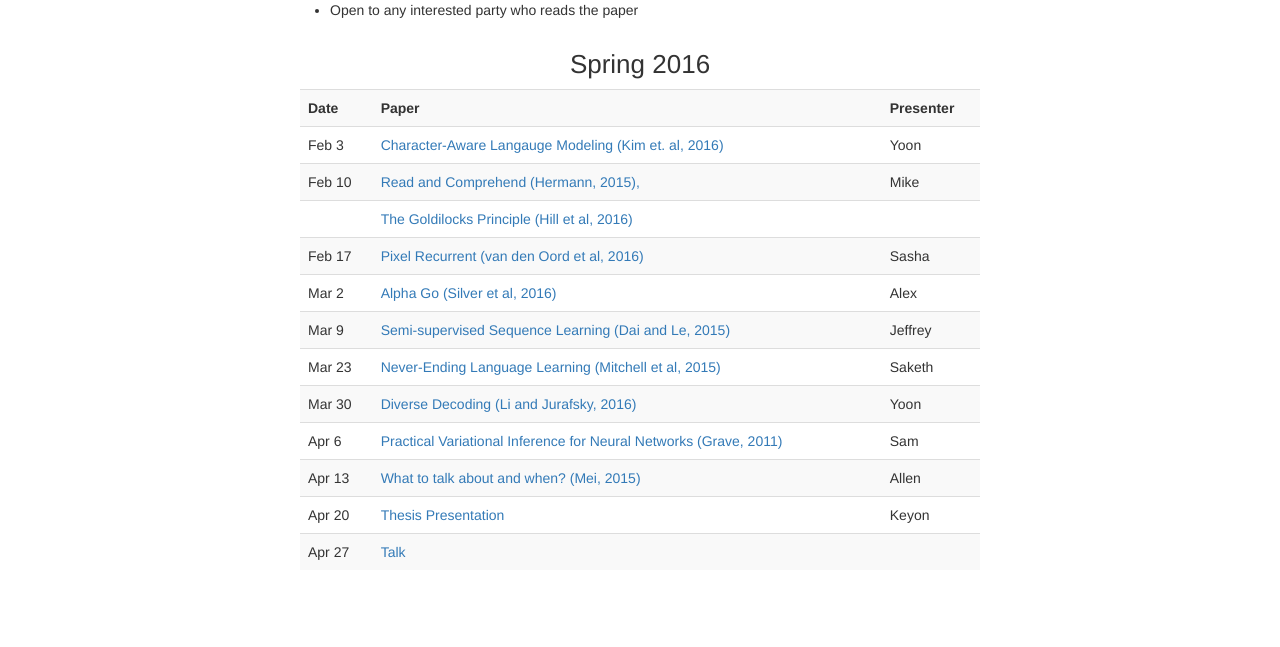
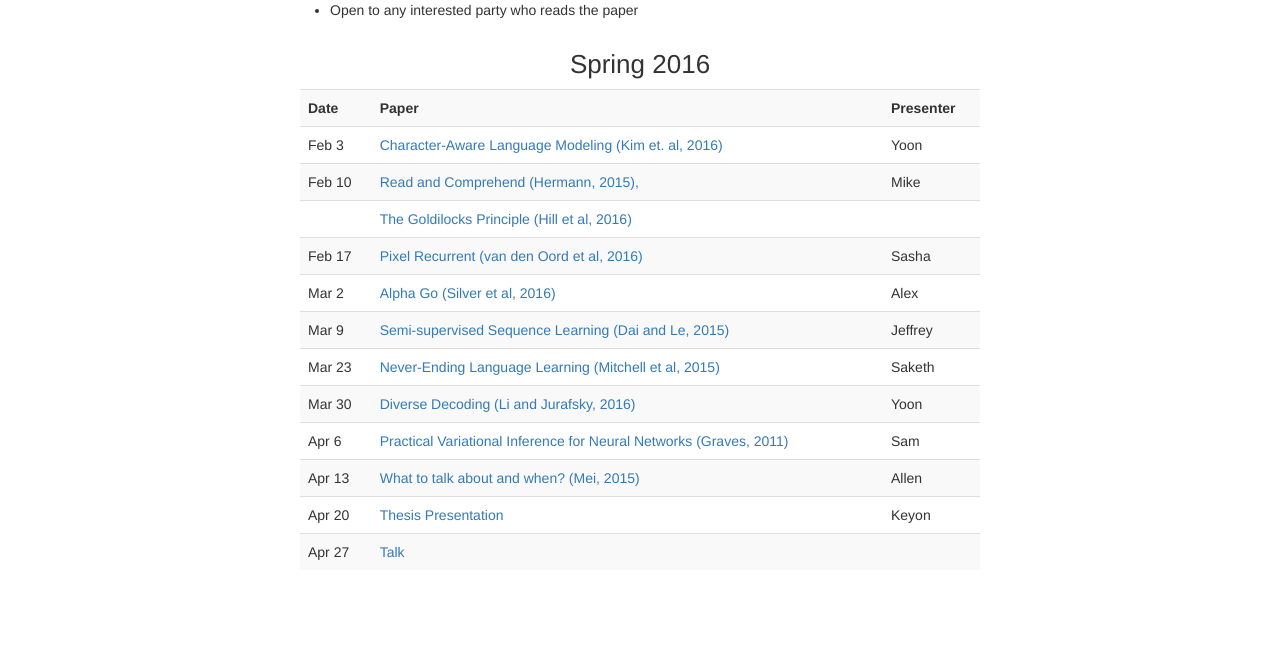
Before and after one commit to harvardnlp/harvardnlp.github.io, a Jekyll site: the page built from reading.md, in a window 1280 px wide. Shown: the part 224-871 px from the top of the page. Built offline with Jekyll 4.4.1, drawn with Linux system fonts in a browser that asks for light colours.

Commit message:
Template

```diff
--- a/_data/meetings.yaml
+++ b/_data/meetings.yaml
@@ -1,7 +1,7 @@
 - term: Spring 2016
   meetings:
     - date: Feb 3
-      paper: Character-Aware Langauge Modeling (Kim et. al, 2016)
+      paper: Character-Aware Language Modeling (Kim et. al, 2016)
       cite: DBLP:journals/corr/KimJSR15
       presenter: Yoon
     - date: Feb 10
@@ -33,7 +33,7 @@
       cite: 2016arXiv160100372L
       presenter: Yoon
     - date: Apr 6
-      paper: Practical Variational Inference for Neural Networks (Grave, 2011)
+      paper: Practical Variational Inference for Neural Networks (Graves, 2011)
       cite: "DBLP:conf/nips/Graves11"
       presenter: Sam
     - date: Apr 13
```
